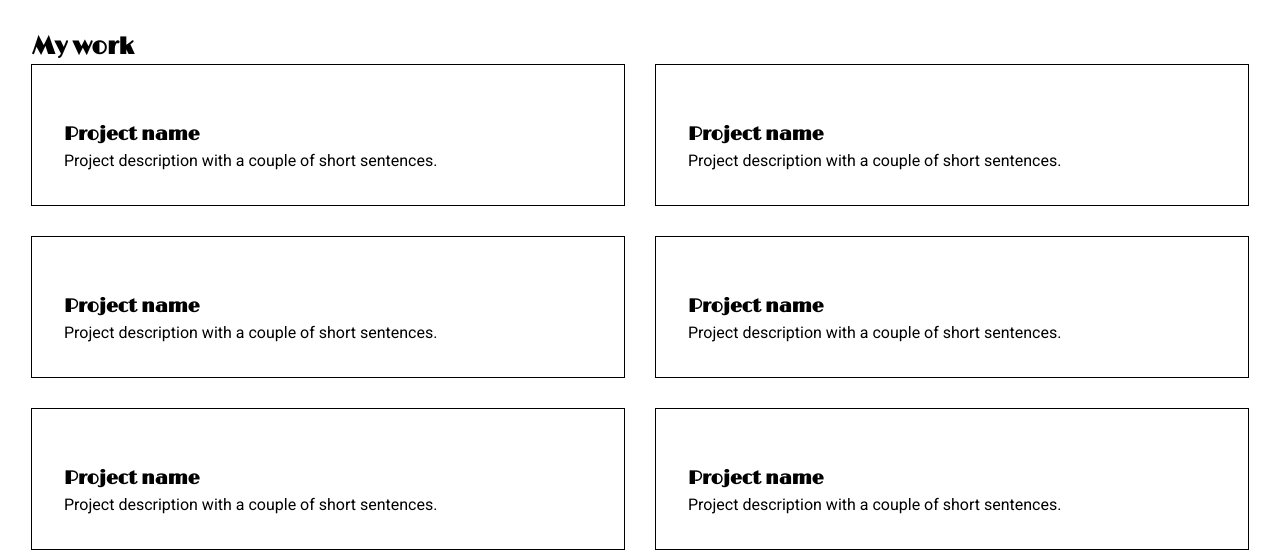
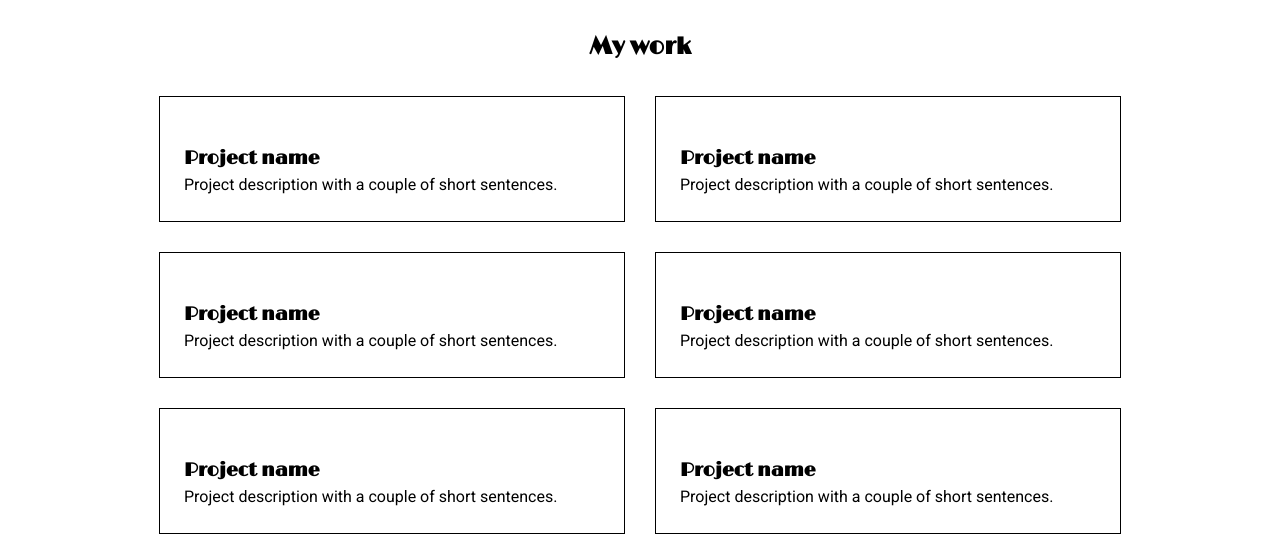
Before and after one commit to WillBest06/homepage, a plain HTML site: page src/index.html in a window 1280 px wide. Shown: the part 323-875 px from the top of the page. Drawn offline with nearby package versions, Linux system fonts and the light colour scheme.

Commit message:
fix project resizing issue when centred

```diff
--- a/src/styles.css
+++ b/src/styles.css
@@ -66,22 +66,24 @@ h6 {
 }
 
 .projects {
-  /* display: flex;
+  display: flex;
   flex-direction: column;
-  align-items: center; */
+  align-items: center;
   padding: 2rem;
+  gap: 2rem;
 }
 
 .project-list {
   display: grid;
-  grid-template-columns: repeat(auto-fit, minmax(400px, 1fr));
+  grid-template-columns: repeat(auto-fit, minmax(300px, 1fr));
   gap: 2rem;
-  max-width: calc(1200px + 4rem);
+  width: 100%;
+  max-width: 75vw;
 }
 
 .project {
   outline: 1px solid black;
-  padding: 2rem;
+  padding: 1.5rem;
 }
 
 .contact {
```
